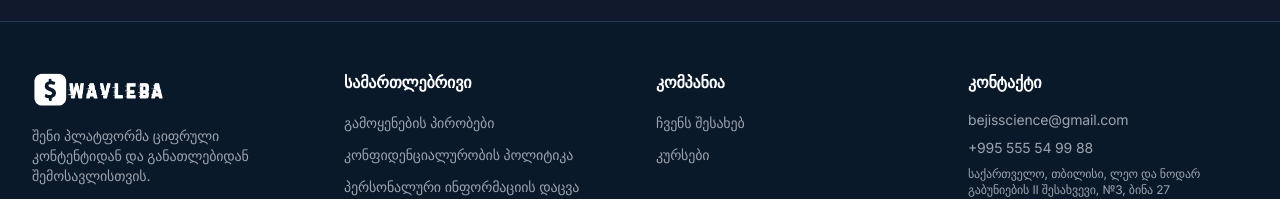
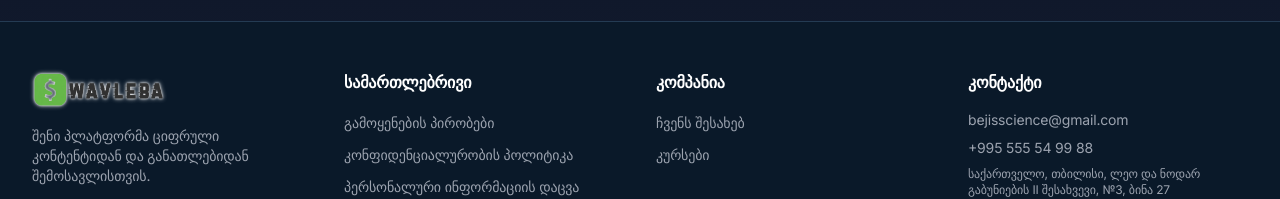
Before and after one commit to bejisscience-stack/MainCourse, a Next.js app: page /refund-policy in a window 1280 px wide. Shown: the part 853-1052 px from the top of the page. Built offline with nearby package versions, Linux system fonts and the light colour scheme; no server answers.

Commit message:
Saved New Logo
Updated logo styling for dark backgrounds - replaced brightness-0 invert
filter with drop-shadow to preserve green icon color while maintaining
text readability.

Co-Authored-By: Claude Opus 4.5 <noreply@anthropic.com>

```diff
--- a/components/Footer.tsx
+++ b/components/Footer.tsx
@@ -17,7 +17,8 @@ export default function Footer() {
               <img
                 src="/wavleba-logo.png"
                 alt="Wavleba"
-                className="h-10 w-auto brightness-0 invert"
+                className="h-10 w-auto"
+                style={{ filter: 'drop-shadow(0 0 1px rgba(255, 255, 255, 0.9)) drop-shadow(0 0 2px rgba(255, 255, 255, 0.7))' }}
               />
             </Link>
             <p className="text-charcoal-400 dark:text-gray-400 text-sm">
--- a/components/chat/ChatNavigation.tsx
+++ b/components/chat/ChatNavigation.tsx
@@ -171,7 +171,8 @@ export default function ChatNavigation() {
           <img
             src="/wavleba-logo.png"
             alt="Wavleba"
-            className="h-8 w-auto brightness-0 invert"
+            className="h-8 w-auto"
+            style={{ filter: 'drop-shadow(0 0 1px rgba(255, 255, 255, 0.9)) drop-shadow(0 0 2px rgba(255, 255, 255, 0.7))' }}
           />
         </Link>
 
```
